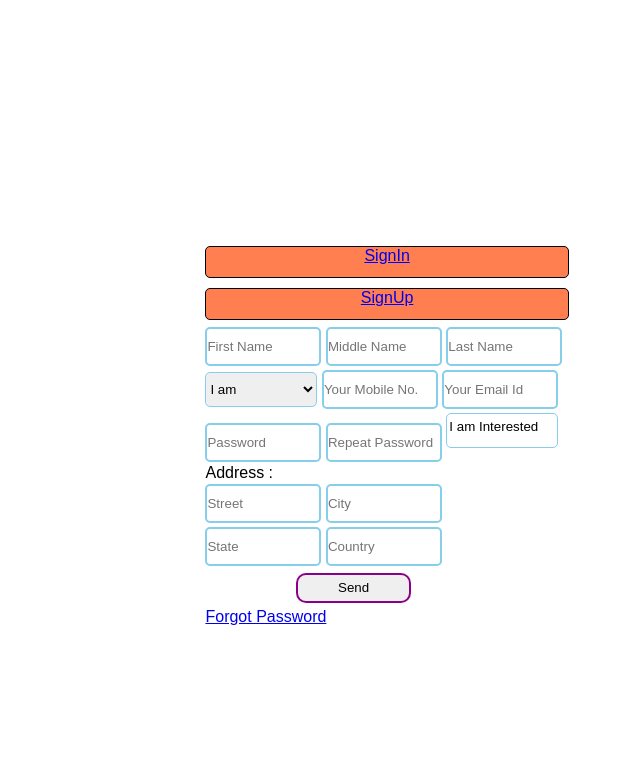
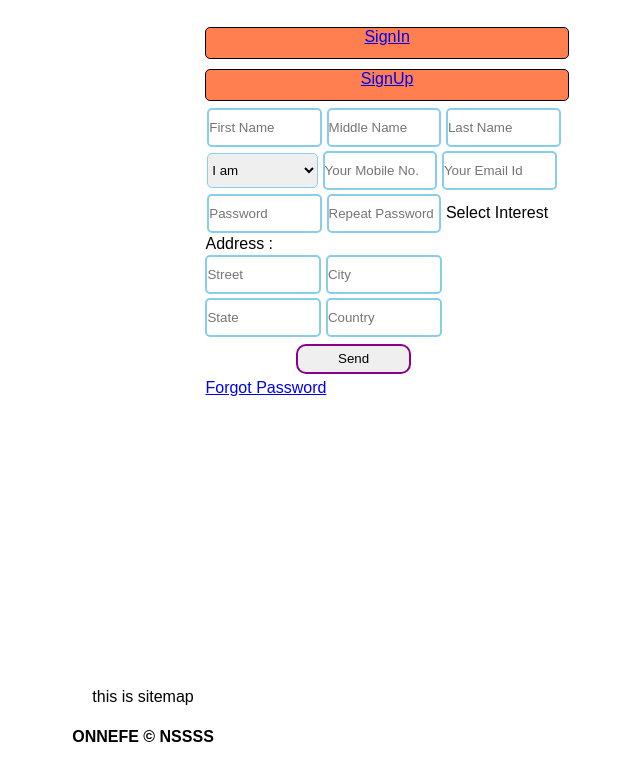
Before and after one commit to Sonu654/onnefe, a PHP site: page /registration.php in a window 1280 px wide. Shown: the part 33-800 px from the top of the page, without its empty margins (505-1145 px from the left). Run offline with PHP 8.4, Linux system fonts and the light colour scheme; data that the repository does not hold is empty.

Commit message:
work on  css

```diff
--- a/assets/css/cascade.css
+++ b/assets/css/cascade.css
@@ -101,7 +101,6 @@
     margin-top:3%;
     position: fixed;
     border-radius: 15px;
-    height:150px;
     color: black;
 
     width:100%;
--- a/assets/css/style.css
+++ b/assets/css/style.css
@@ -36,8 +36,8 @@
 {
     position:relative;
     min-height:1px;
-    display:inline-block;
-    vertical-align:bottom;
+    display: inline-block;
+    vertical-align:top;
     padding:0px;
     margin:0px;
  }
--- a/assets/js/script.js
+++ b/assets/js/script.js
@@ -5,15 +5,30 @@
 
 function validate_password() {
 
-    password = document.getElementById('password').value;
-    re_password = document.getElementById('re-pass').value;
-    if (password != re_password) {
+
+
+    if ((document.getElementById("password").value) != (document.getElementById('re-pass').value)) {
         document.getElementById("pass_validation").innerHTML = "Your Password not matched";
+        document.getElementById('password').innerHTML = "";
+        document.getElementById('re-pass').innerHTML = "";
+        document.getElementById('re-pass').focus();
+
     }
 }
+   function show_interest(){
+                            document.getElementById('interest').style.display="list-item";
+                        }
 
-function validate_form() {
-    validate_password();
+                        function hide_interest(){
+                            document.getElementById('interest').style.display="none";
+                        }
+function match_pass(){
+     if ((document.getElementById("n_u_pass").value) != (document.getElementById("r_n_u_pass").value))
+    {
+        document.getElementById('pass_res').innerHTML = "Password not matched!";
+    }else{
+        document.getElementById('pass_res').innerHTML = "Password matched!";
+    }
 }
 
 
@@ -21,20 +36,19 @@
 {
     if ((document.getElementById("c_u_pass").value) != (document.getElementById("c_s_pass").value))
     {
-        document.getElementById('pass_res').innerHTML="old password does't match please enter again";
-                document.getElementById('c_u_pass').value = "";
+        document.getElementById('pass_res').innerHTML = "old password does't match please enter again";
+        document.getElementById('c_u_pass').value = "";
         document.getElementById('c_s_pass').value = "";
-
-        document.getElementById('p1').focus();
+        document.getElementById('n_u_pass').value = "";
+        document.getElementById('r_n_u_pass').value = "";
+        document.getElementById('c_u_pass').focus();
         return false;
-    }else{
-        if((document.getElementById('n_u_pass'))!=(document.getElementById('r_n_u_pass'))){
-                  document.getElementById('n_u_pass').value = "";
-        document.getElementById('r_n_u_pass').value = "";
-document.getElementById('pass_res').innerHTML="<span>new password does't match please enter again</span>";
-        document.getElementById('n_u_pass').focus();
-        }else{
-
+    } else {
+        if ((document.getElementById('n_u_pass')) != (document.getElementById('r_n_u_pass'))) {
+            document.getElementById('n_u_pass').value = "";
+            document.getElementById('r_n_u_pass').value = "";
+            document.getElementById('pass_res').innerHTML = "new password does't match please enter again";
+            document.getElementById('n_u_pass').focus();
         }
     }
 }
--- a/database.php
+++ b/database.php
@@ -70,10 +70,15 @@
 }
 
 function get_interest() {
-    $qry = "select * from category";
+    $qry = "select * from category order by category_id ASC";
     $result = mysql_query($qry) or die(mysql_error());
     while ($res = mysql_fetch_array($result)) {
-        echo '<option value=' . $res['category_id'] . '>' . $res['category_name'] . '</option>';
+    ?>
+        <li><input type="checkbox" value="<?php echo $res['category_id'];?> name="r1">
+            <?php echo $res['category_name'];?>
+        </li>
+        <?php
+
     }
 }
 
--- a/footer.php
+++ b/footer.php
@@ -1,11 +1,11 @@
-<!--<footer>
-  <!--  <div style="height: 100px;">
-        this is sitemap;
+<footer>
+ <div style="">
+        this is sitemap
 
     </div>
 
     <h4 style="vertical-align: bottom; bottom:0px;">ONNEFE &copy; NSSSS</h4>
-</footer>-->
+</footer>
 </body>
 </html>
     <?php
--- a/nbproject/private/private.xml
+++ b/nbproject/private/private.xml
@@ -3,11 +3,14 @@
     <editor-bookmarks xmlns="http://www.netbeans.org/ns/editor-bookmarks/2" lastBookmarkId="0"/>
     <open-files xmlns="http://www.netbeans.org/ns/projectui-open-files/2">
         <group>
+            <file>file:/D:/XAMPP/htdocs/onnefe/assets/css/cascade.css</file>
+            <file>file:/D:/XAMPP/htdocs/onnefe/assets/css/style.css</file>
+            <file>file:/D:/XAMPP/htdocs/onnefe/registration.php</file>
             <file>file:/D:/XAMPP/htdocs/onnefe/database.php</file>
-            <file>file:/D:/XAMPP/htdocs/onnefe/update_pass.php</file>
             <file>file:/D:/XAMPP/htdocs/onnefe/Profile.php</file>
             <file>file:/D:/XAMPP/htdocs/onnefe/assets/js/ajax_req.js</file>
             <file>file:/D:/XAMPP/htdocs/onnefe/footer.php</file>
+            <file>file:/D:/XAMPP/htdocs/onnefe/index.php</file>
             <file>file:/D:/XAMPP/htdocs/onnefe/assets/js/script.js</file>
         </group>
     </open-files>
--- a/registration.php
+++ b/registration.php
@@ -21,12 +21,12 @@
             </div>
             <div class="row">
                 <form name="registration" action="register.php" method="post">
-                    <div>
+                    <div class="row">
                         <input type="text" name="f_name" placeholder="First Name" required class="txtbox"/>
                         <input type="text" name="m_name" placeholder="Middle Name" class="txtbox"/>
                         <input type="text" name="l_name" placeholder="Last Name" required class="txtbox"/>
                     </div>
-                    <div>
+                    <div class="row">
                         <select name="gender" class="txtbox">
                             <option>I am</option>
                             <option value="male">Male</option>
@@ -36,13 +36,15 @@
                         <input type="email" name="email" placeholder="Your Email Id" required class="txtbox"/>
 
                     </div>
-                    <div>
+                    <div class="row">
+
                         <input type="password" name="password" min="8" placeholder="Password" required  class="txtbox" id="password"/>
                         <input type="password" name="re_password" placeholder="Repeat Password" required min="8" class="txtbox" id="re-pass"/>
-                        <select name="interest" class="txtbox" multiple="multiple">
-                            <option>I am Interested</option>
-                            <?php get_interest(); ?>
-                        </select>
+
+
+                        <a onMouseover="show_interest()" onclick="show_interest()" onMouseout="hide_interest()">Select Interest
+                                 <ul id="interest" style="display: none; list-style: none; padding: 0px">
+                        <?php  get_interest(); ?></ul></a>
                     </div>
                     <div>
                         <lable>Address : </lable>
--- a/update_pass.php
+++ b/update_pass.php
@@ -28,12 +28,12 @@
  session_start();
         include 'header.php';?>
 
-   <div id="pass_res"></div>
+<div id="pass_res" style="color:red;"></div>
         <form name="update_pass" action="" method="POST">
             <input type="password" name="opass" class="txtbox" placeholder="enter current password" id="c_u_pass" required onBlur="get_server_pass('<?php echo $_SESSION['user_id'];?>')"/>
             <input type="hidden" name="c_pass" id="c_s_pass">
         <input type="password" name="npass" class="txtbox" placeholder="enter new password" id="n_u_pass" required/>
-        <input type="password" class="txtbox" name="rnpass" placeholder="Re-enter new password" id="r_n_u_pass" required/><br/>
+        <input type="password" class="txtbox" name="rnpass" placeholder="Re-enter new password" id="r_n_u_pass" required onkeypress="match_pass()" onblur="match_pass()"/><br/>
         <input type="submit" class="txtbox2" name="sbmt" value="change password" onclick="match();"/>
         </form>
 
```
